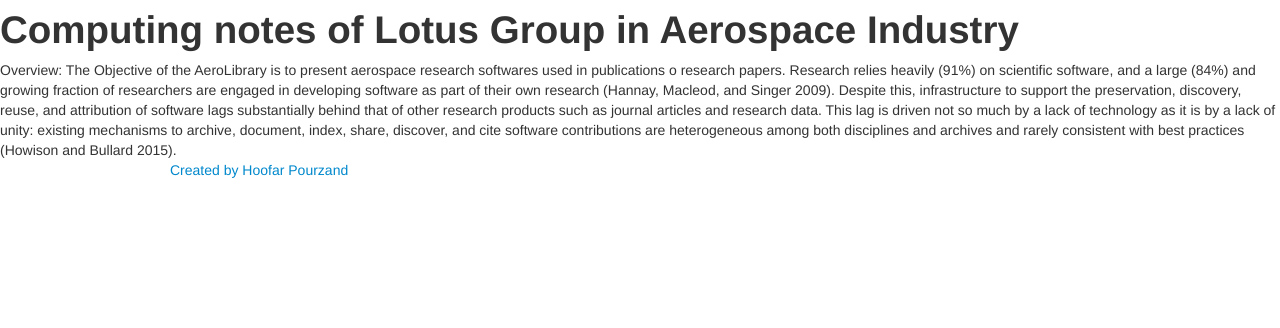
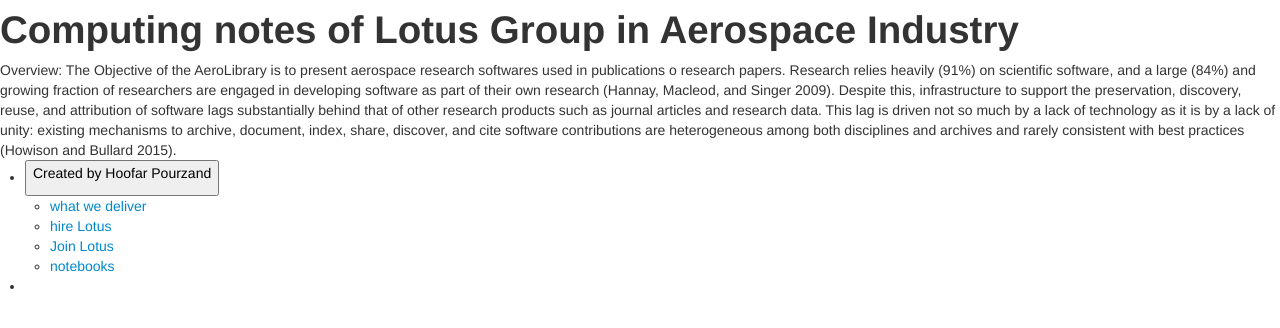
Before and after one commit to carlycs/office206.github.io, a Jekyll site: the page built from aerosoft.html, in a window 1280 px wide. Shown: the top 328 px of the page. Built offline with Jekyll 4.4.1, drawn with Linux system fonts in a browser that asks for light colours.

Commit message:
extending the footer
for all pages other than main

```diff
--- a/_includes/footer.html
+++ b/_includes/footer.html
@@ -1,6 +1,31 @@
 <!-- footer template -->
-	<footer>
-      <div class="container">
-        <p class="center-text"> <a href="http://lotustech.io">Created by Hoofar Pourzand</a></p>
-      </div>
-    </footer>
+<footer>
+
+
+<ul>
+    <li>
+      <button aria-expanded="false" aria-controls="amendment-1">
+          <p class="center-text"> Created by Hoofar Pourzand</p>
+
+      </button>
+      <ul id="amendment-1" class="usa-accordion-content usa-sidenav-sub_list">
+        <li>
+          <a href="/what-we-deliver/">what we deliver</a>
+        </li>
+        <li>
+          <a href="/hire/">hire Lotus</a>
+        </li>
+        <li>
+          <a href="/join/">Join Lotus</a>
+        </li>
+        <li>
+          <a href="/notebooks/">notebooks</a>
+        </li>
+      </ul>
+    </li>
+    <li>
+
+</ul>
+
+
+</footer>
```
